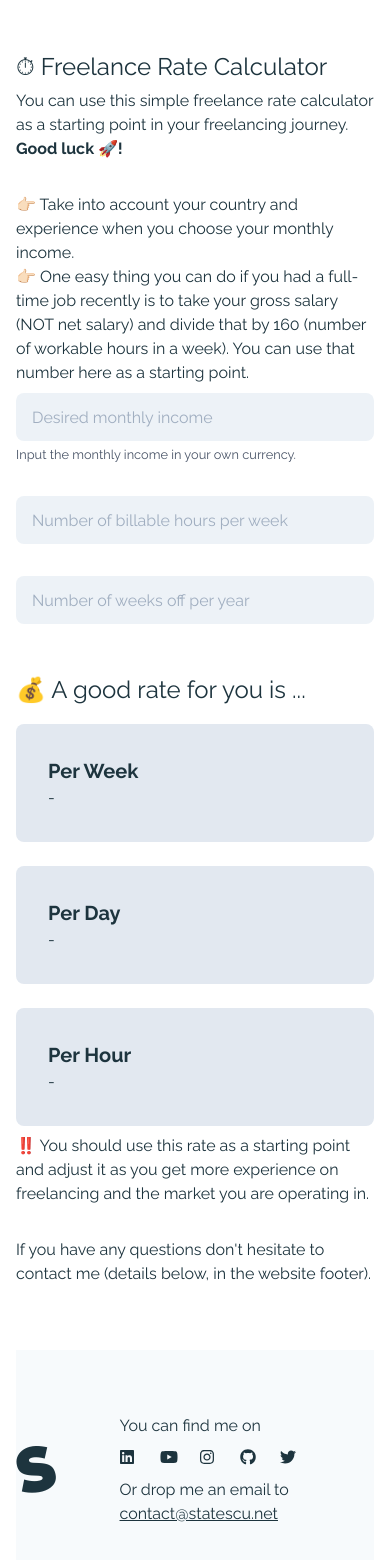
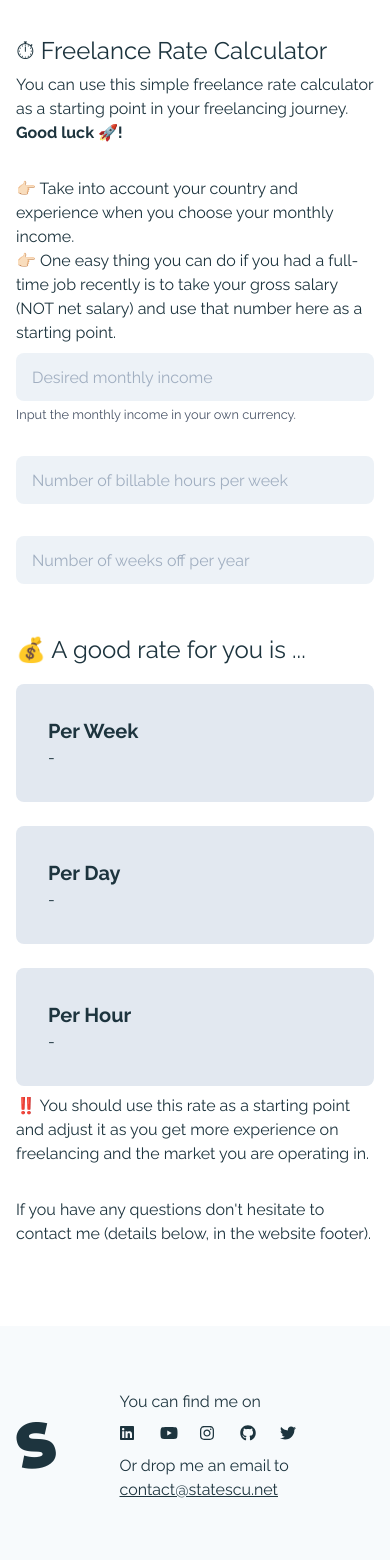
Before and after one commit to razvanstatescu/statescu-net, a Next.js app: page /rate-calculator in a window 390 px wide. Shown: the part 366-1926 px from the top of the page. Built offline with nearby package versions, Linux system fonts and the light colour scheme.

Commit message:
Fix mobile padding

```diff
--- a/components/Footer.js
+++ b/components/Footer.js
@@ -5,7 +5,7 @@ import FooterStyle from '../styles/footer.module.scss';
 
 export const Footer = () => {
   return (
-    <footer className="bg-gray-100 py-16">
+    <footer className="bg-gray-100 py-16 px-4 md:px-0">
       <div className="container mx-auto  max-w-3xl flex items-center space-x-16">
         <div className="">
           <span
--- a/pages/_app.js
+++ b/pages/_app.js
@@ -53,7 +53,9 @@ export default function MyApp({ Component, pageProps }) {
           handle: "@StatescuRazvan",
         }}
       />
-      <Component {...pageProps} />
+      <div className="p-4 md:p-0">
+        <Component {...pageProps} />
+      </div>
       <Footer />
     </div>
   );
--- a/pages/rate-calculator.js
+++ b/pages/rate-calculator.js
@@ -64,8 +64,7 @@ export default class RateCalculator extends React.Component {
               <p>👉🏻 Take into account your country and experience when you choose your monthly income.</p>
               <p className="mb-2">
                 👉🏻 One easy thing you can do if you had a full-time job recently is to take your gross salary (NOT net
-                salary) and divide that by 160 (number of workable hours in a week). You can use that number here as a
-                starting point.
+                salary) and use that number here as a starting point.
               </p>
               <NumberFormat
                 thousandSeparator={true}
--- a/styles/main.scss
+++ b/styles/main.scss
@@ -2,15 +2,10 @@
 @tailwind components;
 @tailwind utilities;
 
-@import url('https://fonts.googleapis.com/css2?family=Raleway:wght@400;700;900&display=swap');
+@import url("https://fonts.googleapis.com/css2?family=Raleway:wght@400;700;900&display=swap");
 
 body {
-  @apply px-4;
   @apply text-ig-dark-blue;
-  @apply py-8;
-  @screen md {
-    padding: 0;
-  }
   @apply font-raleway;
 
   a:hover {
```
Also changed, not shown: 1 other file (tests, documents, lock files or other folders).
